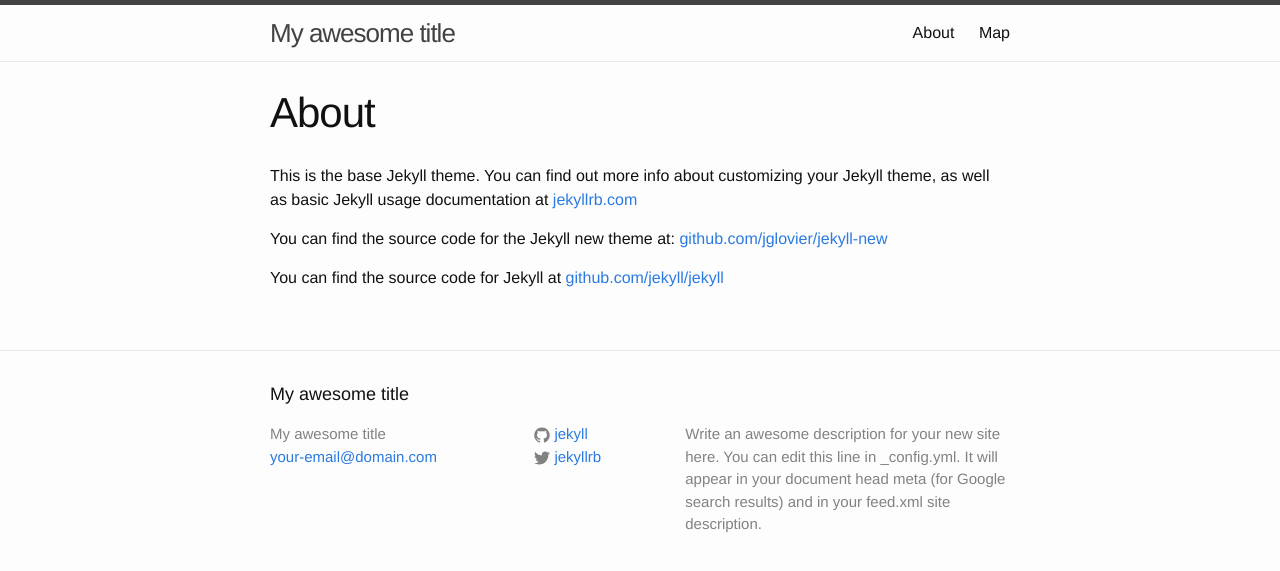
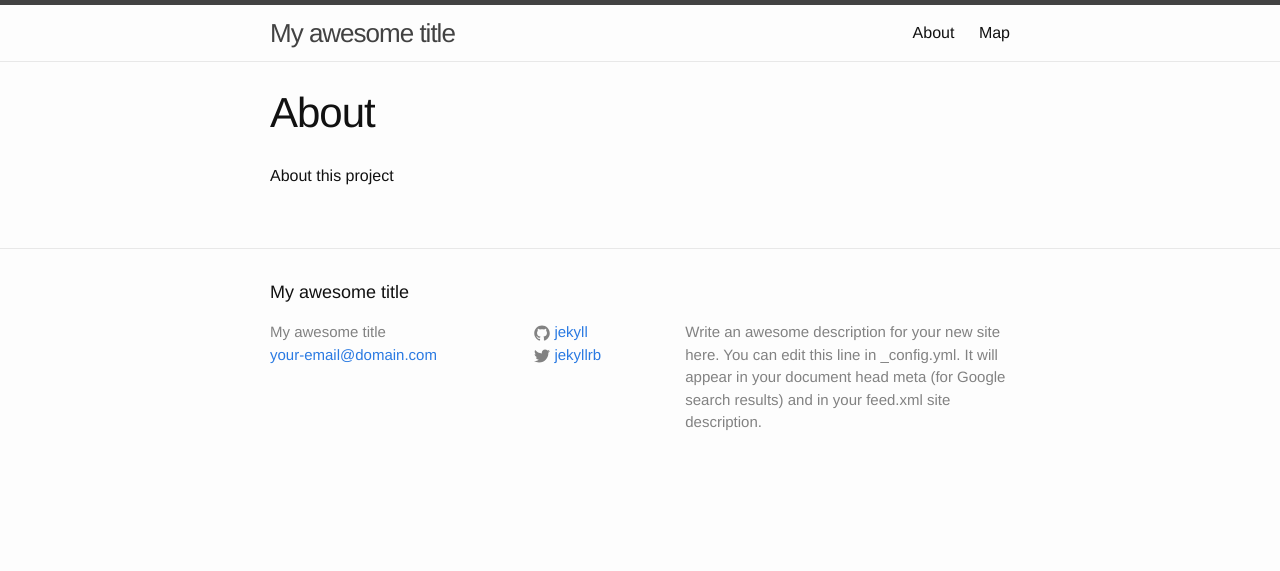
Before and after one commit to captbaritone/solarsystem, a Jekyll site: the page built from about.md, in a window 1280 px wide. Shown: the top 571 px of the page. Built offline with Jekyll 4.4.1, drawn with Linux system fonts in a browser that asks for light colours.

Commit message:
Clean up the about page
Just to get a fresh start

```diff
--- a/about.md
+++ b/about.md
@@ -4,8 +4,4 @@ title: About
 permalink: /about/
 ---
 
-This is the base Jekyll theme. You can find out more info about customizing your Jekyll theme, as well as basic Jekyll usage documentation at [jekyllrb.com](http://jekyllrb.com/)
-
-You can find the source code for the Jekyll new theme at: [github.com/jglovier/jekyll-new](https://github.com/jglovier/jekyll-new)
-
-You can find the source code for Jekyll at [github.com/jekyll/jekyll](https://github.com/jekyll/jekyll)
+About this project
```
